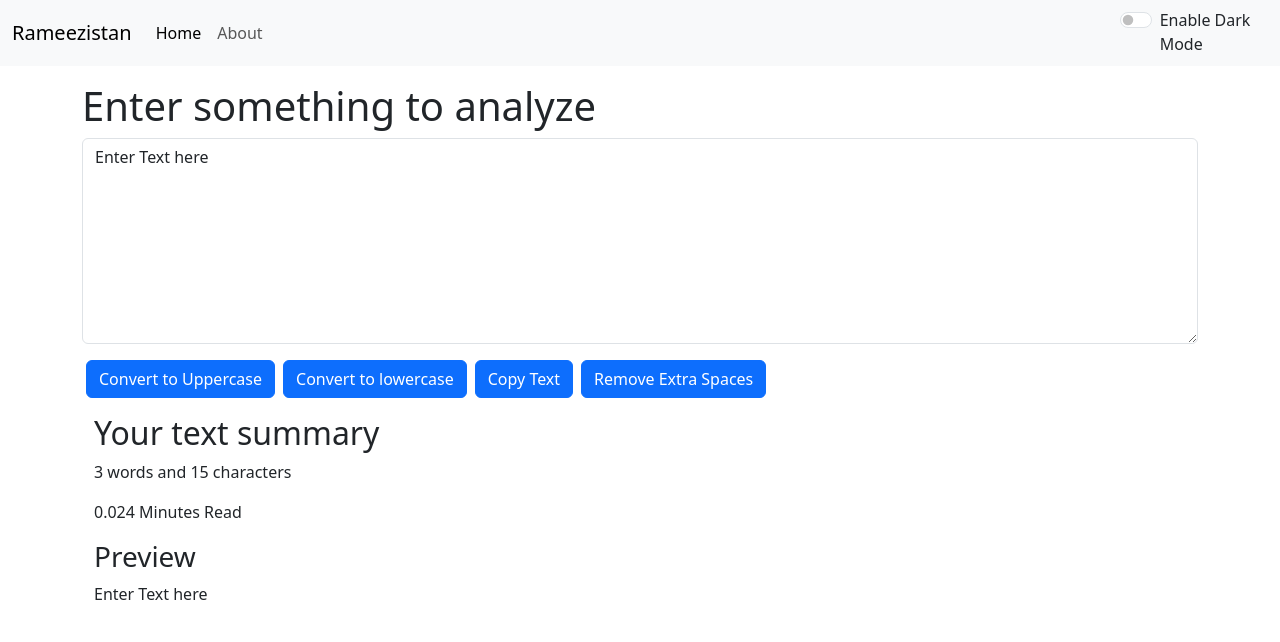
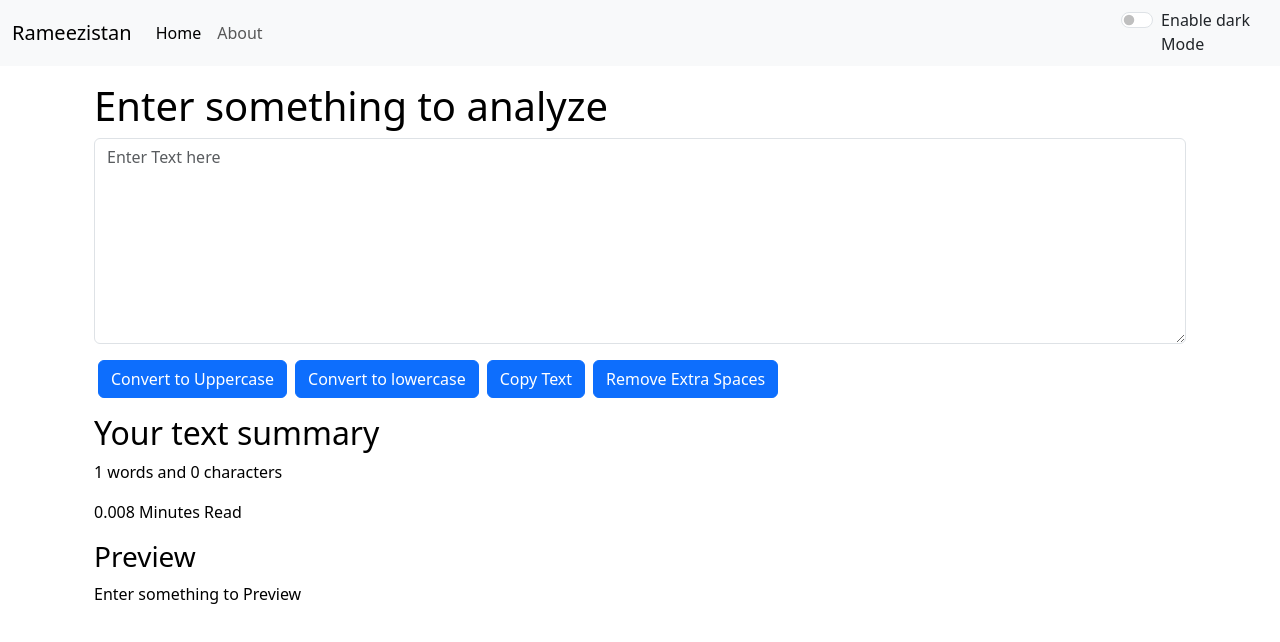
Before and after one commit to Rameezistan/Learning, a React (Create React App) app: page / in a window 1280 px wide. Shown: the top 642 px of the page. Built offline with nearby package versions, Linux system fonts and the light colour scheme.

Commit message:
updated code

```diff
--- a/src/App.js
+++ b/src/App.js
@@ -1,29 +1,40 @@
 import './App.css';
 import Navbar from './components/Navbar';
 import TextForm from './components/TextForm';
+import Alert from './components/Alert';
 // import About from './components/About';
 import React, {useState} from 'react'
 
 function App() {
-  const [mode, setMode] = useState('light')
+  const [mode, setMode] = useState('light');
+  const [alert, setAlert] = useState(null);
 
+  const showAlert=(message, type)=>{
+    setAlert({
+      msg: message,
+      type: type
+    })
+  }
   const toggleMode = ()=>{
     if(mode === 'light'){
       setMode('dark')
-      document.body.style.backgroundColor= 'grey';
+      document.body.style.backgroundColor= '#042743';
+      setAlert("Dark mode is enabled", "success");
     }
     else{
       setMode('light')
       document.body.style.backgroundColor= 'white';
+      setAlert("Light mode is enabled", "success");
 
     }
   }
   return(
     <>
 <Navbar title='Rameezistan' mode={mode} toggleMode={toggleMode}/>
+<Alert alert={alert}/>
 
 <div className="container my-3">
-    <TextForm heading="Enter something to analyze" />
+    <TextForm heading="Enter something to analyze" mode={mode} />
     {/* <About /> */}
 </div>
     </>
--- /dev/null
+++ b/src/components/Alert.js
@@ -0,0 +1,12 @@
+import React from 'react'
+
+function Alert(props) {
+  return (
+    props.alert && <div class="alert alert-warning alert-dismissible fade show" role="alert">
+       <strong>{props.alert.type}</strong>: {props.alert.msg}
+        <button type="button" class="btn-close" data-bs-dismiss="alert" aria-label="Close"></button>
+    </div>
+  )
+}
+
+export default Alert
--- a/src/components/Navbar.js
+++ b/src/components/Navbar.js
@@ -22,7 +22,7 @@ export default function Navbar(props) {
   </div>
   <div className={`form-check form-switch text-${props.mode==='light'?'dark':'light'}`}>
   <input className="form-check-input" type="checkbox" role="switch" id="flexSwitchCheckDefault" onClick={props.toggleMode}/>
-  <label className="form-check-label" htmlFor="flexSwitchCheckDefault">Enable Dark Mode</label>
+  <label className="form-check-label" htmlFor="flexSwitchCheckDefault">Enable {props.mode==='light'?'dark':'light'} Mode</label>
 </div>
 
 </nav>
--- a/src/components/TextForm.js
+++ b/src/components/TextForm.js
@@ -26,25 +26,25 @@ export default function TextForm(props) {
 
   }
 
-  const [text, setText] = useState('Enter Text here');
+  const [text, setText] = useState('');
   return (
     <>
-    <div>
+    <div className='container' style={{color: props.mode==='dark'?'white':'black'}}>
         <h1>{props.heading}</h1>
         <div className="mb-3">
-        <textarea className="form-control" value={text} style={{backgroundColor: props.mode==='dark'?'grey':'light'}} onChange={handleupchange} id="myBox" rows="8"></textarea>
+        <textarea className="form-control" placeholder='Enter Text here' value={text} style={{backgroundColor: props.mode==='dark'?'grey':'white', color: props.mode==='dark'?'white':'black'}} onChange={handleupchange} id="myBox" rows="8"></textarea>
         </div>
         <button className="btn btn-primary mx-1"  onClick={handleupclick}>Convert to Uppercase</button>
         <button className="btn btn-primary mx-1" onClick={handleloclick}>Convert to lowercase</button>
         <button className="btn btn-primary mx-1" onClick={handlecopy}>Copy Text</button>
         <button className="btn btn-primary mx-1" onClick={extraSpace}>Remove Extra Spaces</button>
     </div>
-    <div className="container my-3">
+    <div className="container my-3" style={{color: props.mode==='dark'?'white':'black'}}>
       <h2>Your text summary</h2>
       <p>{text.split(" ").length} words and {text.length} characters</p>
       <p>{0.008* text.split(" ").length} Minutes Read</p>
       <h3>Preview</h3>
-      <p>{text}</p>
+      <p>{text.length>0?text:"Enter something to Preview"}</p>
     </div>
     </>
   )
```
